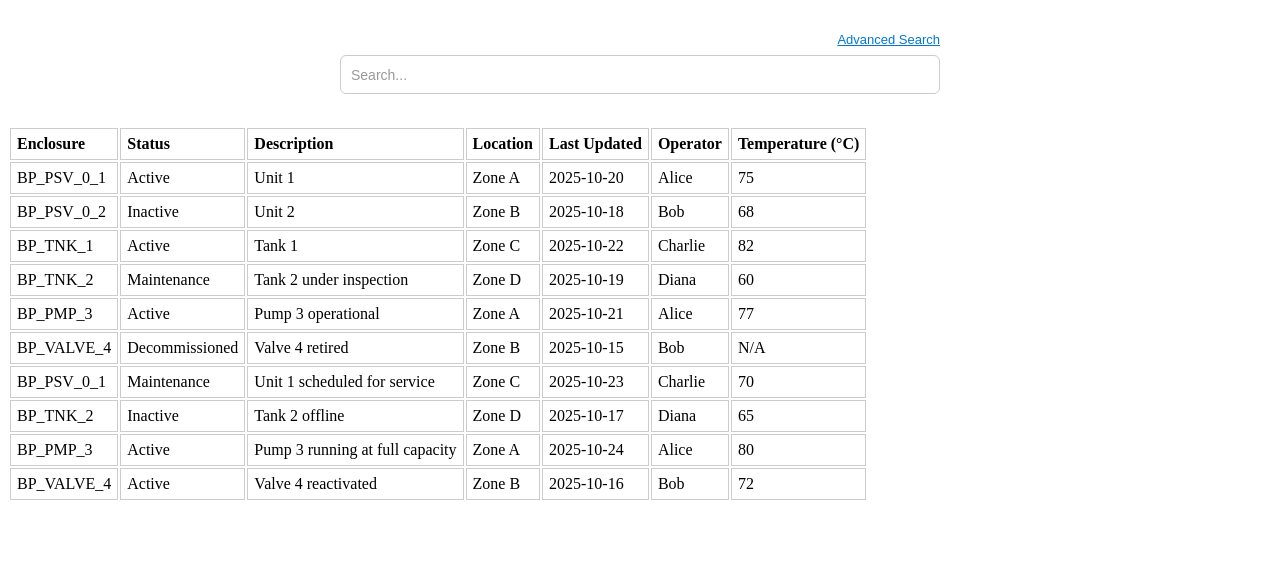
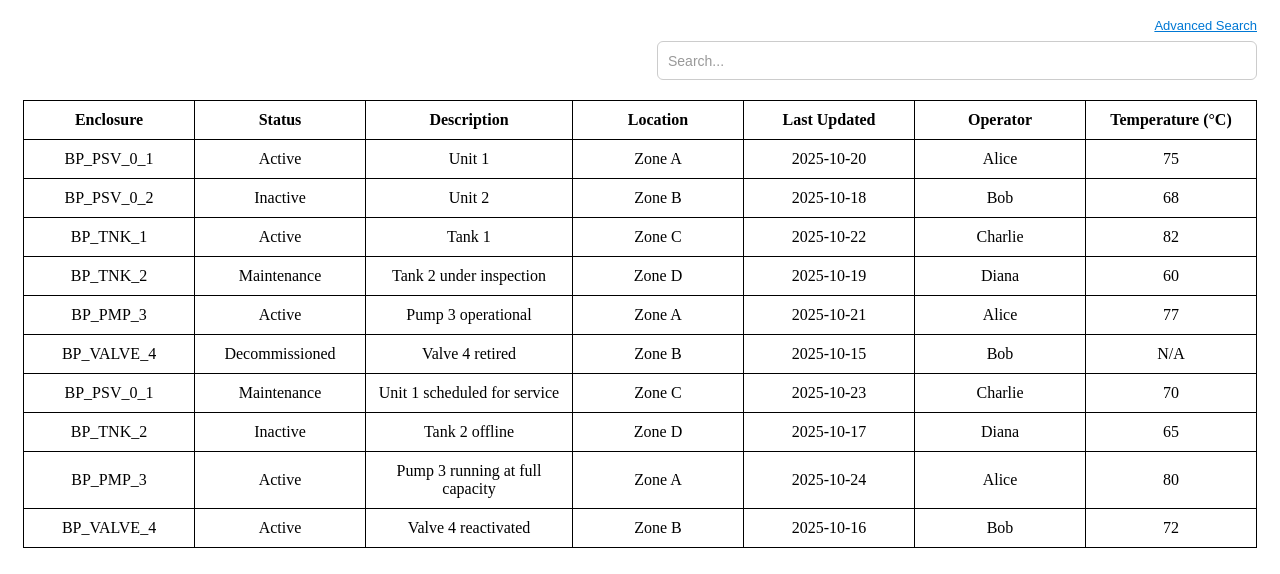
Before and after one commit to sakthivelreth/angular-facets-5-More-dropdown-at-end, an Angular app: page / in a window 1280 px wide. Shown: the top 574 px of the page. Built offline with nearby package versions, Linux system fonts and the light colour scheme.

Commit message:
Chips container width customization

```diff
--- a/src/app/app.component.css
+++ b/src/app/app.component.css
@@ -5,3 +5,30 @@ td {
   padding: 6px;
   text-align: left;
 }
+
+/*
+* Copyright © Dell Inc. or its subsidiaries. All Rights Reserved.
+*/
+.container {
+  padding: 10px 15px;
+}
+
+.bordered-table {
+  margin-top: 20px;
+  border: 1px solid black;
+  border-collapse: collapse;
+  width: 100%; /* make the table take up the full width of its container */
+  background-color: white;
+}
+
+.bordered-table th,
+.bordered-table td {
+  border: 1px solid black;
+  padding: 10px; /* add padding within the cells */
+  text-align: center; /* optional: center the text within the cells */
+}
+
+.bordered-table th {
+  min-width: 150px; /* set a minimum width for each column */
+  width: auto; /* make the columns automatically adjust their width */
+}
--- a/src/app/app.component.html
+++ b/src/app/app.component.html
@@ -1,5 +1,7 @@
+<div class="container">
   <mgui-facet-filter
     [isAdvancedModeInput]="false"
+    [chipsContainerWidth]="'600px'"
     [visibleChipCount]="3"
     [preSelectedFilters]="preSelectedFilters"
     [columns]="columns"
@@ -8,7 +10,7 @@
     (basicSearchChange)="onBasicSearch($event)"
   ></mgui-facet-filter>
 
-<table>
+  <table class="bordered-table">
     <thead>
       <tr>
         <th *ngFor="let col of columns">{{ col.label }}</th>
@@ -22,3 +24,4 @@
       </tr>
     </tbody>
   </table>
+</div>
--- a/src/app/faceted-search/faceted-search.component.css
+++ b/src/app/faceted-search/faceted-search.component.css
@@ -4,7 +4,8 @@
   flex-direction: column;
   gap: 0.5rem;
   width: 600px;
-  margin: 2rem auto;
+  margin-left: auto;
+  margin-right: 0;
   font-family: Arial, sans-serif;
 }
 
@@ -90,14 +91,6 @@
 
 .highlight {
   background: yellow;
-}
-
-.chips {
-  display: flex;
-  flex-wrap: wrap;
-  gap: 6px;
-  margin-top: 8px;
-  align-items: center;
 }
 
 .chip {
@@ -318,19 +311,62 @@
   border-radius: 4px;
 }
 
+.more-dropdown {
+  position: absolute;
+  right: 0;
+  background: white;
+  border: 1px solid #ccc;
+  border-radius: 6px;
+  padding: 4px 0;
+  margin-top: 4px;
+  list-style: none;
+  z-index: 10;
+  max-height: 200px;
+  width: 180px; /* adjust width as needed */
+  top: calc(100% + 4px);  /* below the +More link */
+  box-shadow: 0 2px 6px rgba(0, 0, 0, 0.15);
+}
+
+/* ================================
+   Separate full-width chips bar
+   ================================ */
+
+.chips-bar {
+  position: relative;
+  margin-left: auto;
+  background: #fff;              /* or your app background */
+  box-shadow: 0 1px 2px rgba(0,0,0,0.05);
+  padding: 8px 16px;
+  margin-top: 10px;
+  z-index: 2;
+  font-family: Arial, sans-serif;
+}
+
 .chips-container {
+  max-width: 1200px;             /* constrain to main page width */
+  margin: 0 auto;
   display: flex;
   align-items: center;
   justify-content: space-between;
+  gap: 8px;
+}
+
+.chips-middle {
+  flex: 1;
+  display: flex;
+  flex-wrap: nowrap;
+  overflow: hidden;
   gap: 6px;
-  margin-top: 8px;
-  width: 100%;
-  position: relative;
+  min-width: 0;
+}
+
+.chips-middle .chip {
+  flex-shrink: 0;
 }
 
 .chips-side {
   flex: 0 0 auto;
-  width: 70px; /* reserve space */
+  width: 80px;
   text-align: center;
 }
 
@@ -349,37 +385,8 @@
   visibility: hidden;
 }
 
-.chips-middle {
-  flex: 1 1 auto;
-  display: flex;
-  flex-wrap: nowrap;
-  overflow: hidden;
-  gap: 6px;
-  min-width: 0;
-}
-
-.chips-middle .chip {
-  flex-shrink: 0;
-}
-
 .more-text {
   cursor: pointer;
   color: #007bff;
   font-size: 14px;
 }
-
-.more-dropdown {
-  position: absolute;
-  right: 0;
-  background: white;
-  border: 1px solid #ccc;
-  border-radius: 6px;
-  padding: 4px 0;
-  margin-top: 4px;
-  list-style: none;
-  z-index: 10;
-  max-height: 200px;
-  width: 180px; /* adjust width as needed */
-  top: calc(100% + 4px);  /* below the +More link */
-  box-shadow: 0 2px 6px rgba(0, 0, 0, 0.15);
-}
--- a/src/app/faceted-search/faceted-search.component.html
+++ b/src/app/faceted-search/faceted-search.component.html
@@ -96,8 +96,18 @@
         <span [innerHTML]="highlightMatch(col.label)"></span>
       </li>
     </ul>
+  </div>
+</div>
 
-    <!-- Chips -->
+<!-- Chips container moved OUTSIDE facet-container -->
+<div
+  class="chips-bar"
+  *ngIf="isAdvancedMode() && hasFilters()"
+  [ngStyle]="{
+    width: chipsContainerWidth,
+    marginLeft: 'auto'
+  }"
+>
   <div class="chips-container">
     <!-- Left: Clear All -->
     <div class="chips-side left" [class.hidden]="!hasFilters()">
@@ -130,4 +140,3 @@
     </div>
   </div>
 </div>
-</div>
--- a/src/app/faceted-search/faceted-search.component.ts
+++ b/src/app/faceted-search/faceted-search.component.ts
@@ -58,6 +58,8 @@ export class FacetFilterComponent implements OnInit, OnDestroy {
 
   @Input() visibleChipCount = 2;
   preSelectedFilters = input<ActiveFilter[] | null>(null);
+  @Input() chipsContainerWidth: string = '80%';
+
   columns = input.required<Column[]>(); // Signal<Column[]>;
   @Input() dynamicValuesProvider?: (colKey: string, searchTerm: string) => string[] | Promise<string[]>;
 
```
Lines whose indentation alone changed are shown as unchanged.
